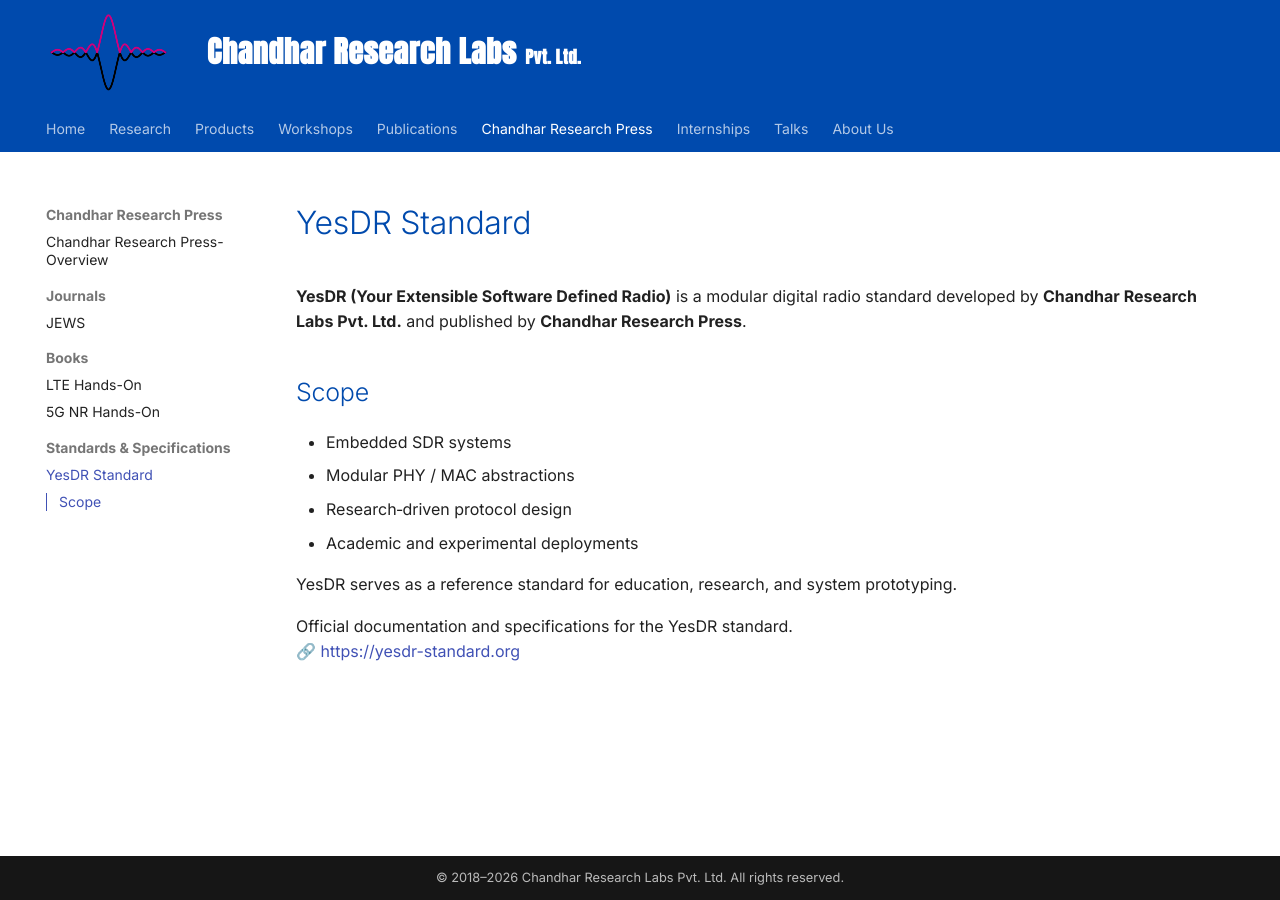
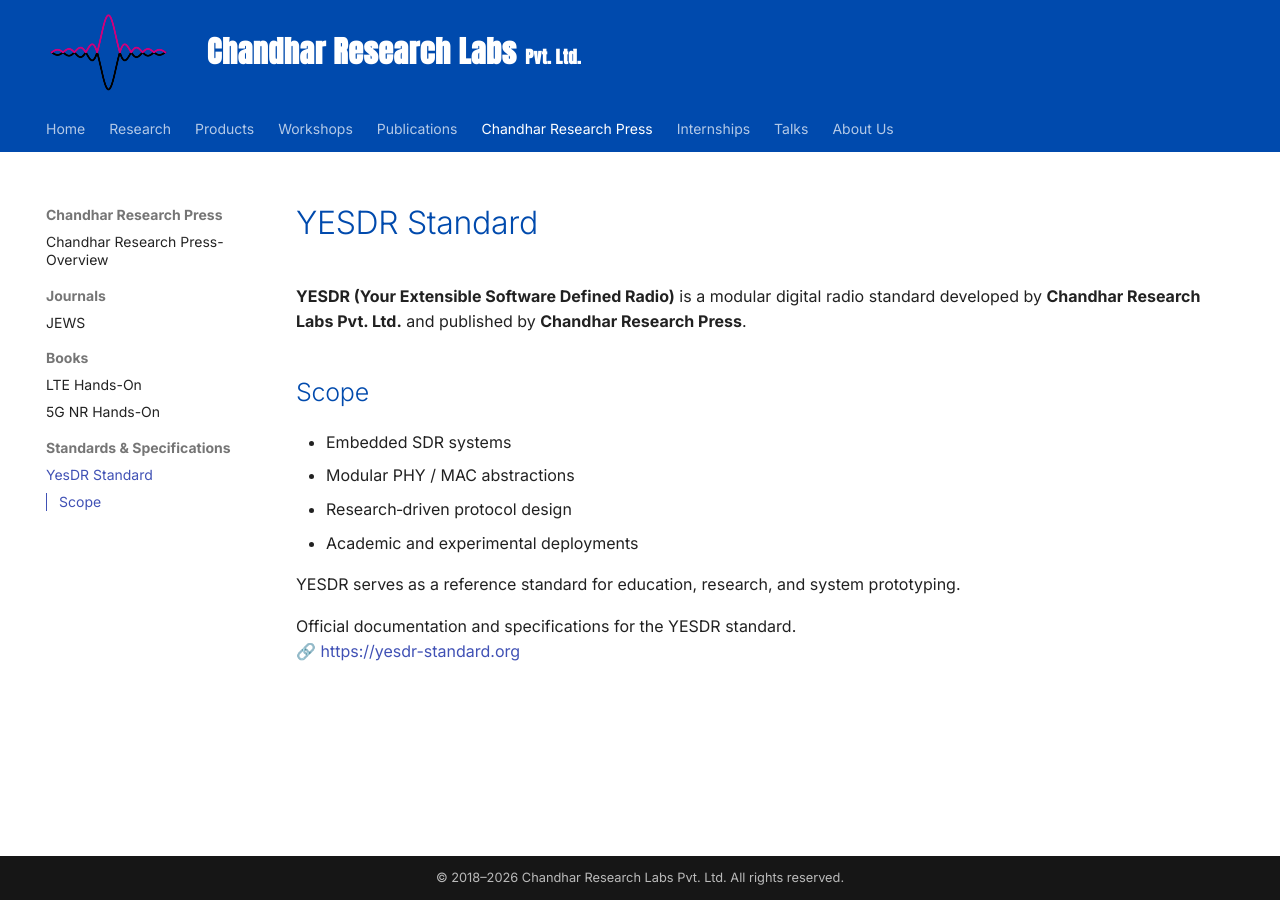
Before and after one commit to chandharlabs/chandhar-docs, an MkDocs documentation site: the page built from docs/press/yesdr.md, in a window 1280 px wide. Built offline with MkDocs 1.6.1 and Material for MkDocs 9.7.7, drawn with Linux system fonts in a browser that asks for light colours.

```diff
--- a/docs/press/yesdr.md
+++ b/docs/press/yesdr.md
@@ -1,6 +1,6 @@
-# YesDR Standard
+# YESDR Standard
 
-**YesDR (Your Extensible Software Defined Radio)** is a modular digital radio standard developed by **Chandhar Research Labs Pvt. Ltd.** and published by
+**YESDR (Your Extensible Software Defined Radio)** is a modular digital radio standard developed by **Chandhar Research Labs Pvt. Ltd.** and published by
 **Chandhar Research Press**.
 
 ## Scope
@@ -9,8 +9,8 @@
 - Research‑driven protocol design
 - Academic and experimental deployments
 
-YesDR serves as a reference standard for education,
+YESDR serves as a reference standard for education,
 research, and system prototyping.
 
-Official documentation and specifications for the YesDR standard.
+Official documentation and specifications for the YESDR standard.
 🔗 [https://yesdr-standard.org](https://yesdr-standard.org)
```
